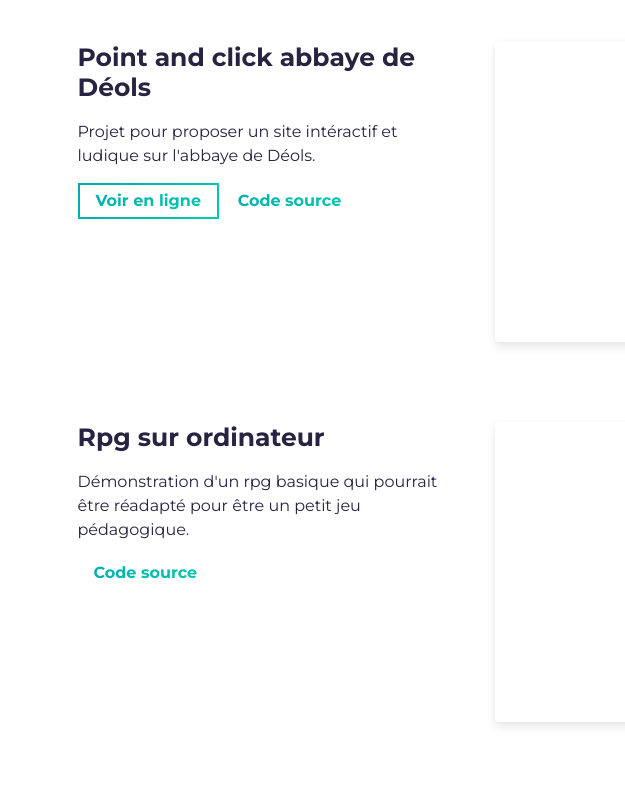
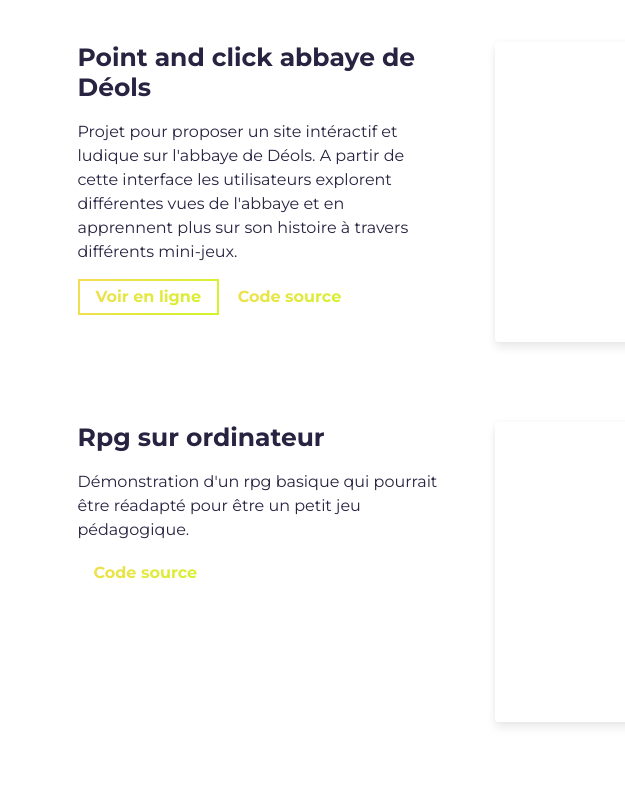
Before and after one commit to Godeta/presentation_SNEE, a website built with Parcel: page src/index.html in a window 1280 px wide. Shown: the part 1472-2260 px from the top of the page, 0-625 px from the left. Built offline with nearby package versions, Linux system fonts and the light colour scheme; grey boxes are pictures that could not be loaded.

Commit message:
test modif couleurs

```diff
--- a/package.json
+++ b/package.json
@@ -22,6 +22,7 @@
   "devDependencies": {
     "@parcel/transformer-sass": "^2.8.2",
     "parcel": "^2.8.2",
+    "parcel-bundler": "^1.12.5",
     "prettier": "^2.8.1"
   },
   "dependencies": {
--- a/src/index.html
+++ b/src/index.html
@@ -108,6 +108,8 @@
                 <div>
                   <p class="mb-4">
                     Projet pour proposer un site intéractif et ludique sur l'abbaye de Déols.
+                    A partir de cette interface les utilisateurs explorent différentes vues de l'abbaye et
+                    en apprennent plus sur son histoire à travers différents mini-jeux.
                   </p>
                 </div>
                 <a
--- a/src/sass/abstracts/_variables.scss
+++ b/src/sass/abstracts/_variables.scss
@@ -1,6 +1,6 @@
 // COLORS
-$primary-color: #02aab0;
-$secondary-color: #00cdac;
+$primary-color: #f4dc56;
+$secondary-color: #d2f428;
 
 $white-color: #fff;
 
```
Also changed, not shown: 1 other file.
